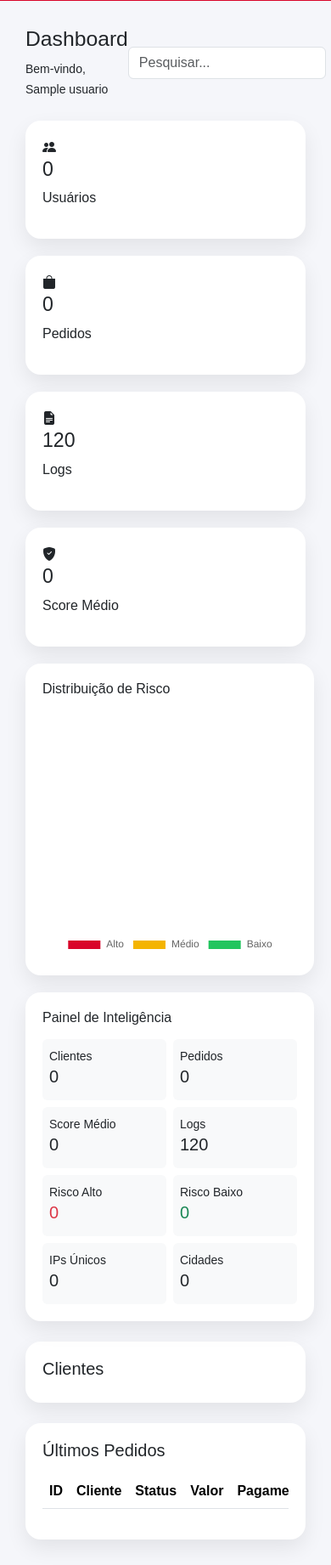
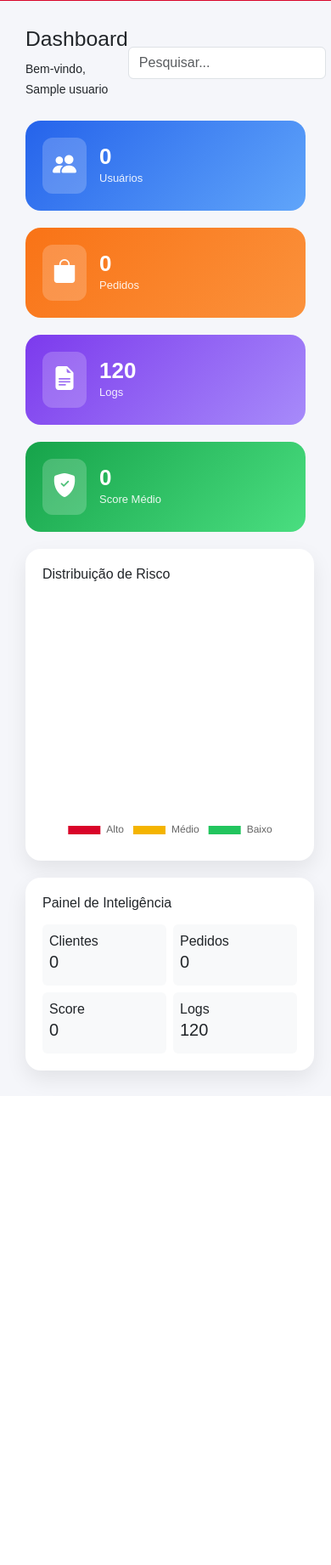
Before and after one commit to higoreirilar/EirilarShield, a Flask app: page /dashboard in a window 390 px wide. Shown: the part 556-2398 px from the top of the page at 85% size. After the commit the page ends 1838 px from the top, so only its background shows below. Run offline with Flask 3, Linux system fonts and the light colour scheme; a user stored in the database is signed in; tables that the repository leaves empty hold one stand-in row (values such as "Sample post"); lists and menus that the app fills with data are empty.

Commit message:
Update dashboard.html

```diff
--- a/templates/dashboard.html
+++ b/templates/dashboard.html
@@ -10,28 +10,117 @@
 <script src="https://cdn.jsdelivr.net/npm/chart.js"></script>
 
 <style>
-body{background:#f5f6fa;font-family:Arial,sans-serif}
+body{
+background:#f5f6fa;
+font-family:Arial,sans-serif;
+}
 
 /* SIDEBAR */
 .sidebar{
-position:fixed;left:0;top:0;width:260px;height:100vh;
-background:#d90429;color:#fff;padding:25px;
-display:flex;flex-direction:column
+position:fixed;
+left:0;
+top:0;
+width:260px;
+height:100vh;
+background:#d90429;
+color:#fff;
+padding:25px;
+display:flex;
+flex-direction:column;
 }
-.logo{width:180px;background:#fff;border-radius:14px;padding:12px;margin:0 auto 30px}
-.sidebar a{color:#fff;text-decoration:none;padding:12px 16px;border-radius:10px;margin:4px 0;display:block}
-.sidebar a:hover,.sidebar .active{background:rgba(255,255,255,.15)}
+
+.logo{
+width:180px;
+background:#fff;
+border-radius:14px;
+padding:12px;
+margin:0 auto 30px;
+}
+
+.sidebar a{
+color:#fff;
+text-decoration:none;
+padding:12px 16px;
+border-radius:10px;
+margin:4px 0;
+display:block;
+}
+
+.sidebar a:hover,.sidebar .active{
+background:rgba(255,255,255,.15);
+}
 
 /* CONTENT */
-.content{margin-left:280px;padding:30px}
-.topbar{display:flex;justify-content:space-between;align-items:center;margin-bottom:25px}
+.content{
+margin-left:280px;
+padding:30px;
+}
+
+.topbar{
+display:flex;
+justify-content:space-between;
+align-items:center;
+margin-bottom:25px;
+}
 
 /* KPIs */
-.cards{display:grid;grid-template-columns:repeat(4,1fr);gap:20px}
-.cardx{background:#fff;border-radius:18px;padding:20px;box-shadow:0 10px 25px rgba(0,0,0,.08)}
+.cards{
+display:grid;
+grid-template-columns:repeat(4,1fr);
+gap:20px;
+}
+
+/* KPI CARDS NOVOS */
+.kpi{
+display:flex;
+align-items:center;
+gap:15px;
+border-radius:18px;
+padding:20px;
+color:#fff;
+position:relative;
+overflow:hidden;
+transition:.2s;
+}
+
+.kpi .icon{
+font-size:28px;
+background:rgba(255,255,255,.2);
+padding:12px;
+border-radius:12px;
+display:flex;
+align-items:center;
+justify-content:center;
+}
+
+.kpi h3{
+margin:0;
+font-size:26px;
+font-weight:bold;
+}
+
+.kpi p{
+margin:0;
+font-size:13px;
+opacity:.9;
+}
+
+.kpi.blue{background:linear-gradient(135deg,#2563eb,#60a5fa);}
+.kpi.orange{background:linear-gradient(135deg,#f97316,#fb923c);}
+.kpi.purple{background:linear-gradient(135deg,#7c3aed,#a78bfa);}
+.kpi.green{background:linear-gradient(135deg,#16a34a,#4ade80);}
+
+.kpi:hover{
+transform:translateY(-4px);
+}
 
 /* GRID */
-.grid{display:grid;grid-template-columns:1.1fr 1.9fr;gap:20px;margin-top:20px}
+.grid{
+display:grid;
+grid-template-columns:1.1fr 1.9fr;
+gap:20px;
+margin-top:20px;
+}
 
 /* CLIENTES */
 .client-card{
@@ -41,10 +130,18 @@
 box-shadow:0 5px 15px rgba(0,0,0,.08);
 transition:.2s;
 }
-.client-card:hover{transform:translateY(-3px)}
 
-/* BOTÕES */
-.btn-main{background:#d90429;color:#fff}
+.client-card:hover{
+transform:translateY(-3px);
+}
+
+/* CARD PADRÃO */
+.cardx{
+background:#fff;
+border-radius:18px;
+padding:20px;
+box-shadow:0 10px 25px rgba(0,0,0,.08);
+}
 
 /* RESPONSIVO */
 @media(max-width:900px){
@@ -87,205 +184,60 @@
 
 <!-- KPIs -->
 <div class="cards">
-<div class="cardx"><i class="bi bi-people-fill"></i><h3>{{ total_usuarios }}</h3><p>Usuários</p></div>
-<div class="cardx"><i class="bi bi-bag-fill"></i><h3>{{ total_pedidos }}</h3><p>Pedidos</p></div>
-<div class="cardx"><i class="bi bi-file-earmark-text-fill"></i><h3>{{ total_logs }}</h3><p>Logs</p></div>
-<div class="cardx"><i class="bi bi-shield-fill-check"></i><h3>{{ media_risco }}</h3><p>Score Médio</p></div>
+
+<div class="kpi blue">
+<div class="icon"><i class="bi bi-people-fill"></i></div>
+<div>
+<h3>{{ total_usuarios }}</h3>
+<p>Usuários</p>
+</div>
 </div>
 
-<!-- RISCO + ESTATÍSTICAS -->
-<div class="grid">
-
-    <!-- GRÁFICO -->
-    <div class="cardx">
-        <h6 class="mb-2">Distribuição de Risco</h6>
-        <canvas id="chart" height="120"></canvas>
-    </div>
-
-    <!-- PAINEL -->
-    <div class="cardx">
-
-        <h6 class="mb-3">Painel de Inteligência</h6>
-
-        <div class="row g-2">
-
-            <div class="col-6">
-                <div class="p-2 bg-light rounded">
-                    <small>Clientes</small>
-                    <h5>{{ total_usuarios }}</h5>
-                </div>
-            </div>
-
-            <div class="col-6">
-                <div class="p-2 bg-light rounded">
-                    <small>Pedidos</small>
-                    <h5>{{ total_pedidos }}</h5>
-                </div>
-            </div>
-
-            <div class="col-6">
-                <div class="p-2 bg-light rounded">
-                    <small>Score Médio</small>
-                    <h5>{{ media_risco }}</h5>
-                </div>
-            </div>
-
-            <div class="col-6">
-                <div class="p-2 bg-light rounded">
-                    <small>Logs</small>
-                    <h5>{{ total_logs }}</h5>
-                </div>
-            </div>
-
-            <div class="col-6">
-                <div class="p-2 bg-light rounded">
-                    <small>Risco Alto</small>
-                    <h5 class="text-danger">{{ risco_alto }}</h5>
-                </div>
-            </div>
-
-            <div class="col-6">
-                <div class="p-2 bg-light rounded">
-                    <small>Risco Baixo</small>
-                    <h5 class="text-success">{{ risco_baixo }}</h5>
-                </div>
-            </div>
-
-            <div class="col-6">
-                <div class="p-2 bg-light rounded">
-                    <small>IPs Únicos</small>
-                    <h5>{{ clientes | map(attribute='ip') | unique | list | length }}</h5>
-                </div>
-            </div>
-
-            <div class="col-6">
-                <div class="p-2 bg-light rounded">
-                    <small>Cidades</small>
-                    <h5>{{ clientes | map(attribute='cidade') | unique | list | length }}</h5>
-                </div>
-            </div>
-
-        </div>
-
-    </div>
-
+<div class="kpi orange">
+<div class="icon"><i class="bi bi-bag-fill"></i></div>
+<div>
+<h3>{{ total_pedidos }}</h3>
+<p>Pedidos</p>
+</div>
 </div>
 
-<!-- CLIENTES -->
-<div class="cardx mt-4">
-<h5>Clientes</h5>
-
-<div class="row g-3 mt-2">
-
-{% for c in clientes %}
-
-<div class="col-12 col-md-6 col-lg-4">
-
-<div class="client-card">
-
-<div class="d-flex justify-content-between">
-<strong>{{ c.nome }}</strong>
-
-{% if c.score >= 70 %}
-<span class="badge bg-danger">Alto</span>
-{% elif c.score >= 40 %}
-<span class="badge bg-warning text-dark">Médio</span>
-{% else %}
-<span class="badge bg-success">Baixo</span>
-{% endif %}
-
+<div class="kpi purple">
+<div class="icon"><i class="bi bi-file-earmark-text-fill"></i></div>
+<div>
+<h3>{{ total_logs }}</h3>
+<p>Logs</p>
+</div>
 </div>
 
-<div style="font-size:13px;margin-top:8px">
-<div><b>CPF:</b> {{ c.cpf }}</div>
-<div><b>IP:</b> {{ c.ip }}</div>
-<div><b>Cidade:</b> {{ c.cidade }} - {{ c.estado }}</div>
-<div><b>Pagamento:</b> {{ c.forma_pagamento }}</div>
+<div class="kpi green">
+<div class="icon"><i class="bi bi-shield-fill-check"></i></div>
+<div>
+<h3>{{ media_risco }}</h3>
+<p>Score Médio</p>
 </div>
-
-<div class="d-flex gap-2 mt-3">
-<button class="btn btn-danger btn-sm w-100">Bloquear</button>
-<button class="btn btn-success btn-sm w-100">Desbloquear</button>
-<button class="btn btn-outline-dark btn-sm w-100">Ver</button>
 </div>
 
 </div>
 
+<!-- GRID -->
+<div class="grid">
+
+<!-- GRÁFICO -->
+<div class="cardx">
+<h6>Distribuição de Risco</h6>
+<canvas id="chart" height="120"></canvas>
 </div>
 
-{% endfor %}
+<!-- PAINEL -->
+<div class="cardx">
+<h6>Painel de Inteligência</h6>
 
-</div>
-</div>
+<div class="row g-2 mt-2">
 
-<!-- PEDIDOS -->
-<div class="cardx mt-4">
-<h5>Últimos Pedidos</h5>
-
-<div class="table-responsive mt-3">
-
-<table class="table table-hover align-middle">
-
-<thead>
-<tr>
-<th>ID</th>
-<th>Cliente</th>
-<th>Status</th>
-<th>Valor</th>
-<th>Pagamento</th>
-<th>IP</th>
-<th>Risco</th>
-<th>Ações</th>
-</tr>
-</thead>
-
-<tbody>
-
-{% for p in ultimos_pedidos %}
-
-<tr>
-
-<td><b>#{{ p.id }}</b></td>
-<td>{{ p.nome_cliente }}</td>
-
-<td>
-{% if p.status == "aprovado" %}
-<span class="badge bg-success">Aprovado</span>
-{% elif p.status == "pendente" %}
-<span class="badge bg-warning text-dark">Pendente</span>
-{% else %}
-<span class="badge bg-danger">Recusado</span>
-{% endif %}
-</td>
-
-<td>R$ {{ p.valor }}</td>
-
-<td>{{ p.forma_pagamento }}</td>
-
-<td><code>{{ p.ip }}</code></td>
-
-<td>
-{% if p.risco >= 70 %}
-<span class="badge bg-danger">Alto</span>
-{% elif p.risco >= 40 %}
-<span class="badge bg-warning text-dark">Médio</span>
-{% else %}
-<span class="badge bg-success">Baixo</span>
-{% endif %}
-</td>
-
-<td class="d-flex gap-1">
-<button class="btn btn-danger btn-sm">Bloquear</button>
-<button class="btn btn-outline-dark btn-sm">Ver</button>
-</td>
-
-</tr>
-
-{% endfor %}
-
-</tbody>
-
-</table>
+<div class="col-6"><div class="p-2 bg-light rounded">Clientes <h5>{{ total_usuarios }}</h5></div></div>
+<div class="col-6"><div class="p-2 bg-light rounded">Pedidos <h5>{{ total_pedidos }}</h5></div></div>
+<div class="col-6"><div class="p-2 bg-light rounded">Score <h5>{{ media_risco }}</h5></div></div>
+<div class="col-6"><div class="p-2 bg-light rounded">Logs <h5>{{ total_logs }}</h5></div></div>
 
 </div>
 
```
